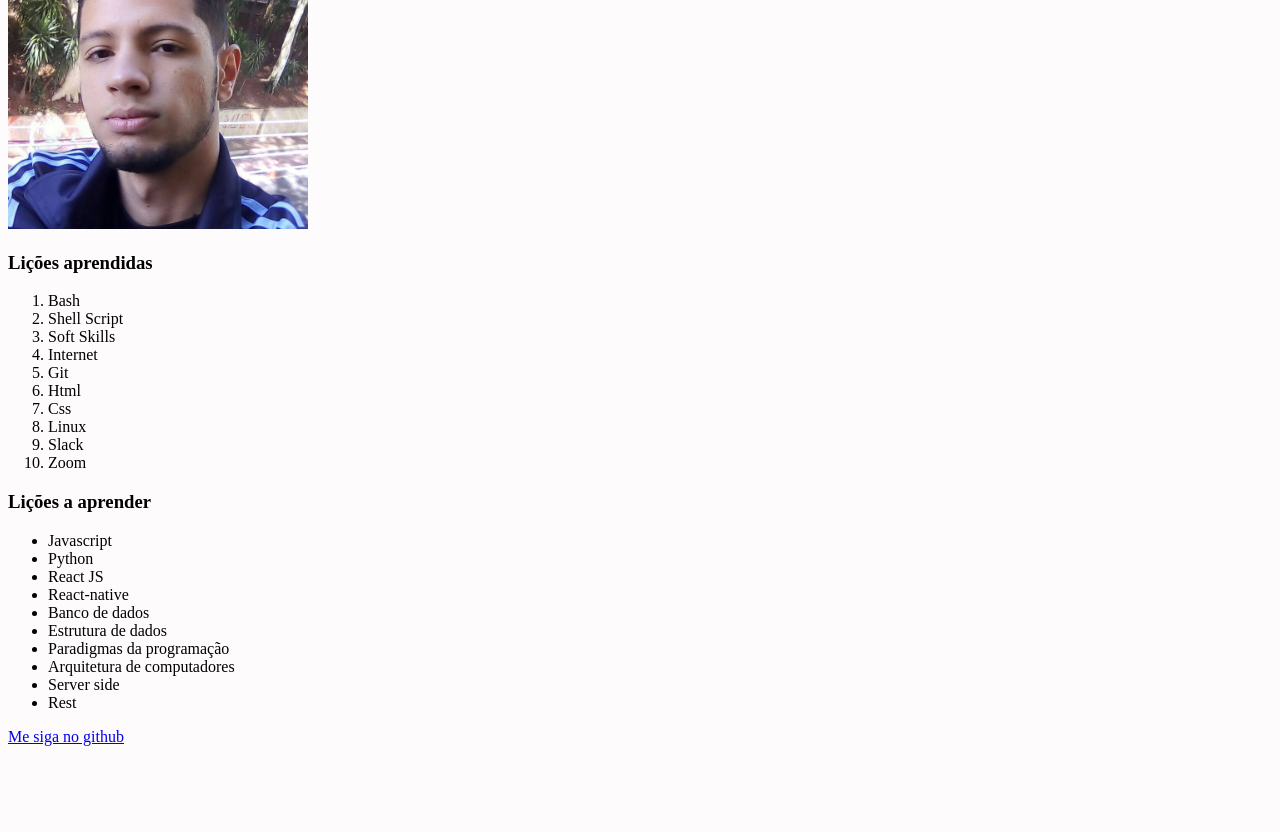
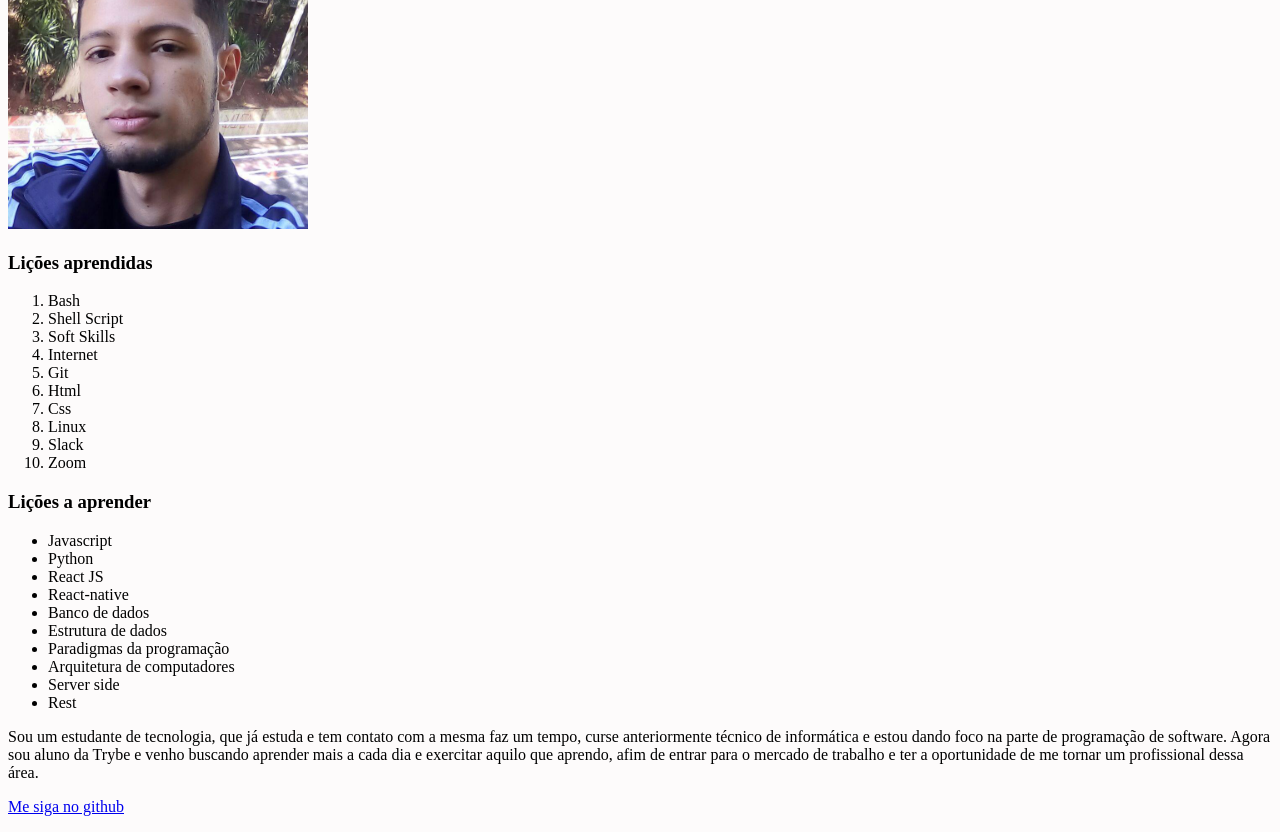
Before and after one commit to richardfazeredo91/lessons-learned, a plain HTML site: page index.html in a window 1280 px wide. Shown: the part 79-911 px from the top of the page. Before the commit the page ends 841 px from the top, so only its background shows below. Drawn offline with Linux system fonts and the light colour scheme.

Commit message:
Criando artigo sobre meu aprendizado

```diff
--- a/index.html
+++ b/index.html
@@ -41,6 +41,17 @@
     <li>Rest</li>
   </ul>
 
+  <article>
+    <p>
+      Sou um estudante de tecnologia, que já estuda e tem contato com
+      a mesma faz um tempo, curse anteriormente técnico de informática
+      e estou dando foco na parte de programação de software. Agora sou
+      aluno da Trybe e venho buscando aprender mais a cada dia e exercitar
+      aquilo que aprendo, afim de entrar para o mercado de trabalho e ter
+      a oportunidade de me tornar um profissional dessa área.
+    </p>
+  </article>
+
   <footer id="rodape">
     <a href="https://github.com/richardfazeredo" target="blank">
       <p>Me siga no github</p>
```
